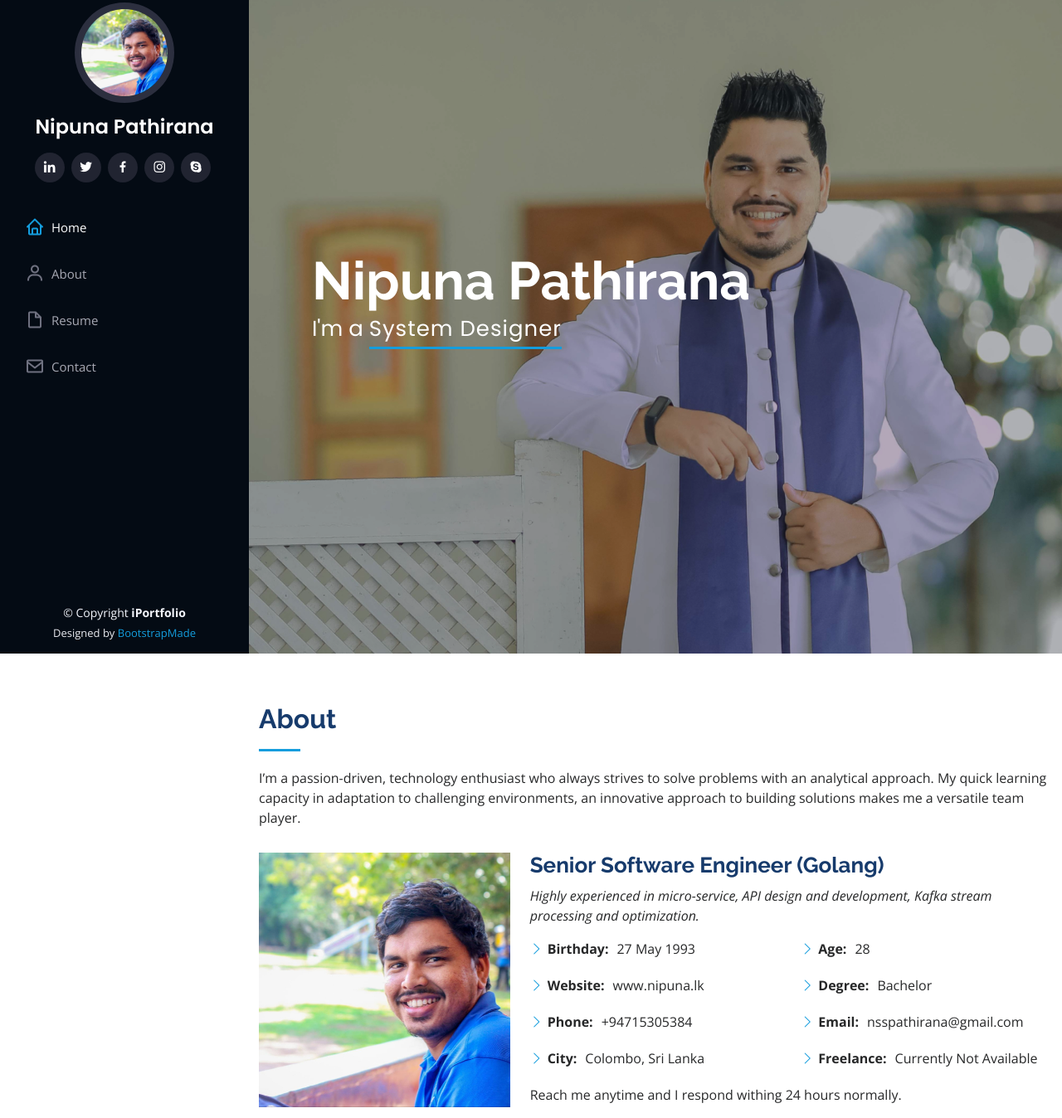
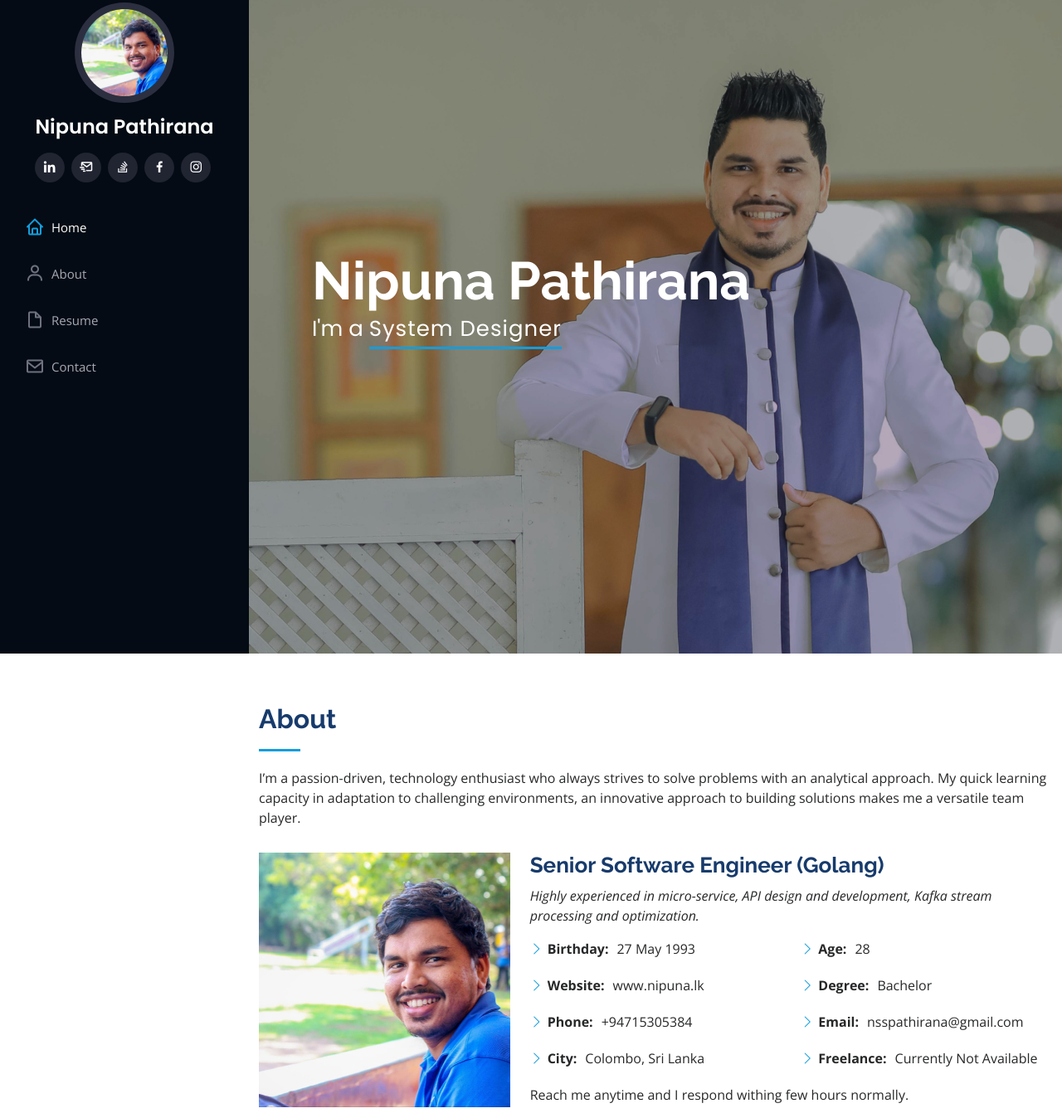
Before and after one commit to senpathi/senpathi.github.io, a plain HTML site: page index.html in a window 1280 px wide. Shown: the part 12-1360 px from the top of the page at 83% size. Drawn offline with nearby package versions, Linux system fonts and the light colour scheme.

Commit message:
new template updates

```diff
--- a/index.html
+++ b/index.html
@@ -49,10 +49,10 @@
         <h1 class="text-light"><a href="index.html">Nipuna Pathirana</a></h1>
         <div class="social-links mt-3 text-center">
           <a href="https://linkedin.com/in/nipuna-pathirana" class="linkedin"><i class="bx bxl-linkedin"></i></a>
-          <a href="https://twitter.com/SpnS_Specialz" class="twitter"><i class="bx bxl-twitter"></i></a>
+          <a href="mailto:nsspathirana@gmail.com" class="google-plus"><i class="bx bx-mail-send"></i></a>
+          <a href="https://stackoverflow.com/users/story/10866798?view=Cv" class="twitter"><i class="bx bxl-stack-overflow"></i></a>
           <a href="https://facebook.com/SPNS.Specialz" class="facebook"><i class="bx bxl-facebook"></i></a>
           <a href="https://instagram.com/__y.ta__/" class="instagram"><i class="bx bxl-instagram"></i></a>
-          <a href="mailto:nsspathirana@gmail.com" class="google-plus"><i class="bx bxl-skype"></i></a>
         </div>
       </div>
 
@@ -116,7 +116,7 @@
               </div>
             </div>
             <p>
-              Reach me anytime and I respond withing 24 hours normally.
+              Reach me anytime and I respond withing few hours normally.
             </p>
           </div>
         </div>
@@ -254,7 +254,7 @@
               <h4>Nipuna Pathirana</h4>
               <p><em>I’m a passion-driven, technology enthusiast who always strives to solve problems with an analytical approach. My quick learning capacity in adaptation to challenging environments, an innovative approach to building solutions makes me a versatile team player.</em></p>
               <ul>
-                <li>Siripathi, Omara, Walasmulla. Sri Lanka.</li>
+                <li>Walasmulla. Sri Lanka.</li>
                 <li>(+94) 715305384</li>
                 <li>nsspathirana@gmail.com</li>
               </ul>
@@ -558,7 +558,7 @@
 
         <div class="section-title">
           <h2>Contact</h2>
-          <p>Available over the phone anytime between 7.00AM to 8.00PM IST. Normally reply for mails within 24 hours.</p>
+          <p>Available over the phone anytime between 7.00AM to 8.00PM IST. Normally reply to mails within few hours.</p>
         </div>
 
         <div class="row" data-aos="fade-in">
@@ -568,7 +568,7 @@
               <div class="address">
                 <i class="bi bi-geo-alt"></i>
                 <h4>Location:</h4>
-                <p>Siripathi, Omara, Walasmulla, Sri Lanka</p>
+                <p>Walasmulla, Sri Lanka</p>
               </div>
 
               <div class="email">
@@ -582,7 +582,7 @@
                 <h4>Call:</h4>
                 <p>+94 71 5305384</p>
               </div>
-              <iframe src="https://www.google.com/maps/embed?pb=!1m18!1m12!1m3!1d3966.5862685019824!2d80.7174964152555!3d6.186084028708827!2m3!1f0!2f0!3f0!3m2!1i1024!2i768!4f13.1!3m3!1m2!1s0x3ae1519f63f7a569%3A0x2f5f2f36d384b4cd!2sSiripathi%20Niwasa!5e0!3m2!1sen!2slk!4v1633187855514!5m2!1sen!2slk" frameborder="0" style="border:0; width: 100%; height: 290px;" allowfullscreen></iframe>
+              <iframe src="https://www.google.com/maps/embed?pb=!1m18!1m12!1m3!1d31735.018991800585!2d80.67432394926671!3d6.147167534080822!2m3!1f0!2f0!3f0!3m2!1i1024!2i768!4f13.1!3m3!1m2!1s0x3ae151de7f163239%3A0x2ad4c9f9308eeb61!2sWalasmulla!5e0!3m2!1sen!2slk!4v1633195825163!5m2!1sen!2slk" frameborder="0" style="border:0; width: 100%; height: 290px;" allowfullscreen></iframe>
             </div>
 
           </div>
@@ -623,21 +623,21 @@
 
   </main><!-- End #main -->
 
-  <!-- ======= Footer ======= -->
-  <footer id="footer">
-    <div class="container">
-      <div class="copyright">
-        &copy; Copyright <strong><span>iPortfolio</span></strong>
-      </div>
-      <div class="credits">
-        <!-- All the links in the footer should remain intact. -->
-        <!-- You can delete the links only if you purchased the pro version. -->
-        <!-- Licensing information: https://bootstrapmade.com/license/ -->
-        <!-- Purchase the pro version with working PHP/AJAX contact form: https://bootstrapmade.com/iportfolio-bootstrap-portfolio-websites-template/ -->
-        Designed by <a href="https://bootstrapmade.com/">BootstrapMade</a>
-      </div>
-    </div>
-  </footer><!-- End  Footer -->
+<!--  &lt;!&ndash; ======= Footer ======= &ndash;&gt;-->
+<!--  <footer id="footer">-->
+<!--    <div class="container">-->
+<!--      <div class="copyright">-->
+<!--        &copy; Copyright <strong><span>iPortfolio</span></strong>-->
+<!--      </div>-->
+<!--      <div class="credits">-->
+<!--        &lt;!&ndash; All the links in the footer should remain intact. &ndash;&gt;-->
+<!--        &lt;!&ndash; You can delete the links only if you purchased the pro version. &ndash;&gt;-->
+<!--        &lt;!&ndash; Licensing information: https://bootstrapmade.com/license/ &ndash;&gt;-->
+<!--        &lt;!&ndash; Purchase the pro version with working PHP/AJAX contact form: https://bootstrapmade.com/iportfolio-bootstrap-portfolio-websites-template/ &ndash;&gt;-->
+<!--        Designed by <a href="https://bootstrapmade.com/">BootstrapMade</a>-->
+<!--      </div>-->
+<!--    </div>-->
+<!--  </footer>&lt;!&ndash; End  Footer &ndash;&gt;-->
 
   <a href="#" class="back-to-top d-flex align-items-center justify-content-center"><i class="bi bi-arrow-up-short"></i></a>
 
```
